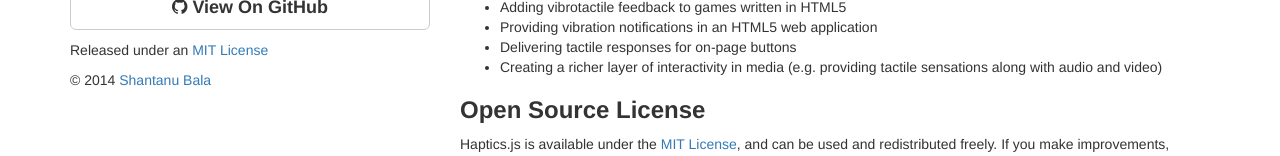
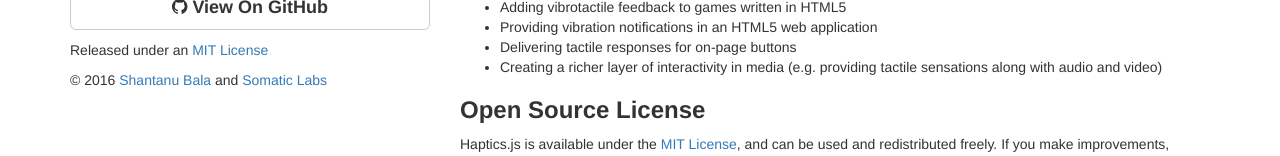
Before and after one commit to SomaticLabs/haptics.js, a plain HTML site: page index.html in a window 1280 px wide. Shown: the part 232-388 px from the top of the page. Drawn offline with nearby package versions, Linux system fonts and the light colour scheme.

Commit message:
added somatic labs link

```diff
--- a/index.html
+++ b/index.html
@@ -39,7 +39,7 @@
             <p><a class="btn btn-primary btn-block btn-lg" href="https://github.com/shantanubala/haptics.js/zipball/master"><span class="fa fa-download"></span> Download</a></p>
             <p><a class="btn btn-default btn-block btn-lg" href="https://github.com/shantanubala/haptics.js"><span class="fa fa-github"></span> View On GitHub</a></p>
             <p>Released under an <a href="https://github.com/shantanubala/haptics.js/blob/master/LICENSE">MIT License</a></p>
-            <p>&copy; 2014 <a href="http://sbala.org/">Shantanu Bala</a></p>
+            <p>&copy; 2016 <a href="http://sbala.org/">Shantanu Bala</a> and <a href="https://somaticlabs.io/">Somatic Labs</a></p>
           </header>
         </div>
         <div class="col-lg-8">
```
